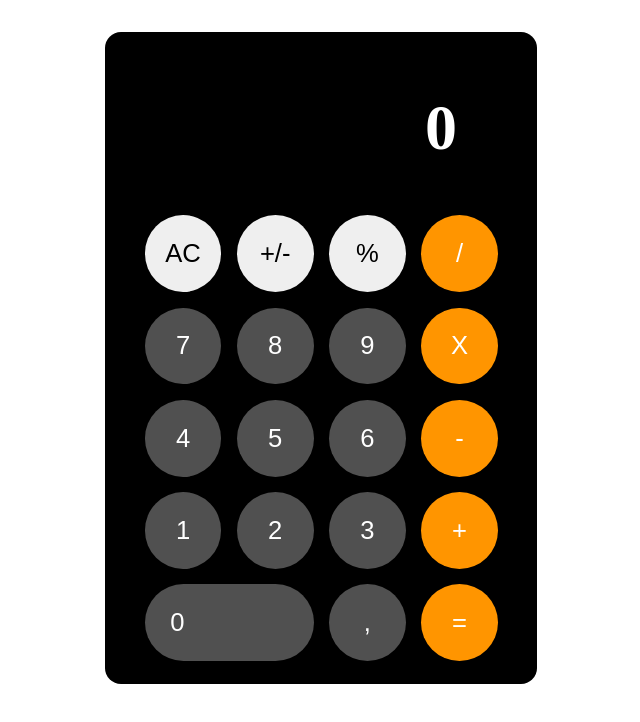
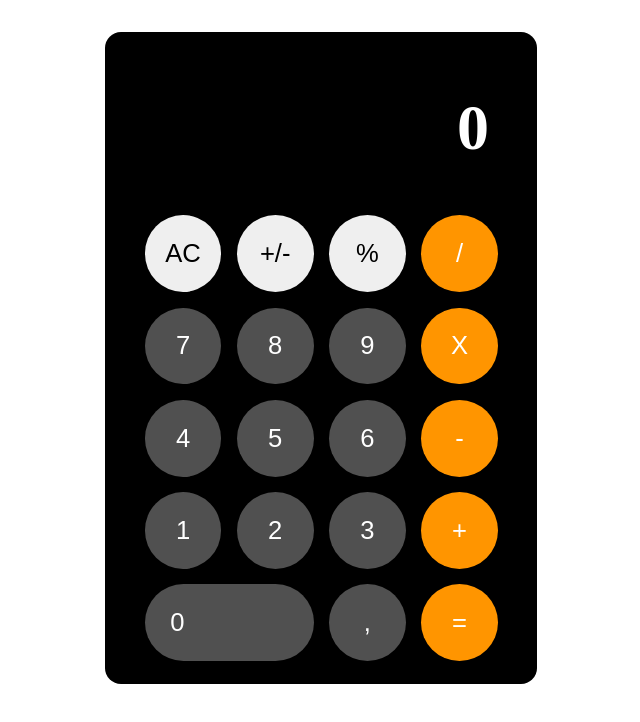
Before and after one commit to liviaaraujo-dev/calculadora-reactjs, a React (Create React App) app: page / in a window 1280 px wide. Shown: the top 722 px of the page, without its empty margins (319-959 px from the left). Built offline with nearby package versions, Linux system fonts and the light colour scheme.

Commit message:
ajustando css do result

```diff
--- a/src/components/Calculator.css
+++ b/src/components/Calculator.css
@@ -52,7 +52,7 @@ button:hover{
     color: white;
     display: flex;
     justify-content: flex-end;
-    margin-right: 1em;
+    margin-right: 0.5em;
     font-size: 4em;
 }
 
```
